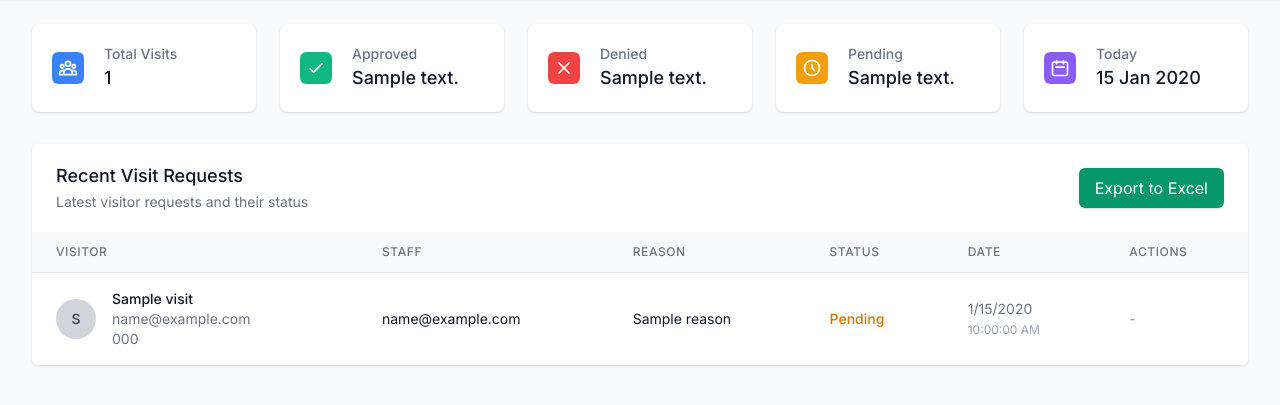
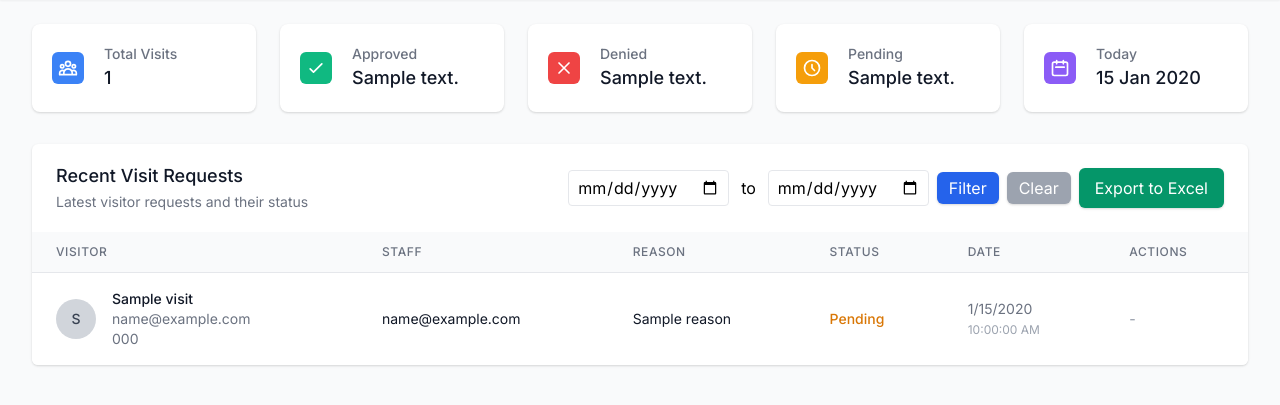
Before and after one commit to femi-tobi/visitors-attendance--app, a Node server app: template views/admin/dashboard.ejs in a window 1280 px wide. Shown: the part 65-470 px from the top of the page. Run offline with Node 20, Linux system fonts and the light colour scheme; the template is opened without the code that fills it: most values are stand-ins (such as "Sample title", 1, 10 or a date in 2020); some libraries are stand-ins or nearby versions.

Commit message:
filter content

```diff
--- a/views/admin/dashboard.ejs
+++ b/views/admin/dashboard.ejs
@@ -127,12 +127,19 @@
 
     <!-- Recent Visits Table -->
     <div class="bg-white shadow overflow-hidden sm:rounded-md">
-      <div class="px-4 py-5 sm:px-6 flex justify-between items-center">
+      <div class="px-4 py-5 sm:px-6 flex flex-col md:flex-row md:justify-between md:items-center gap-4">
         <div>
           <h3 class="text-lg leading-6 font-medium text-gray-900">Recent Visit Requests</h3>
           <p class="mt-1 max-w-2xl text-sm text-gray-500">Latest visitor requests and their status</p>
         </div>
-        <button id="exportExcelBtn" class="bg-green-600 hover:bg-green-700 text-white px-4 py-2 rounded-md shadow focus:outline-none focus:ring-2 focus:ring-green-500 focus:ring-offset-2">Export to Excel</button>
+        <div class="flex flex-col md:flex-row gap-2 items-center">
+          <input type="date" id="startDate" class="border rounded px-2 py-1" />
+          <span class="mx-1">to</span>
+          <input type="date" id="endDate" class="border rounded px-2 py-1" />
+          <button id="filterDateBtn" class="bg-blue-600 hover:bg-blue-700 text-white px-3 py-1 rounded-md shadow focus:outline-none focus:ring-2 focus:ring-blue-500 focus:ring-offset-2">Filter</button>
+          <button id="clearFilterBtn" class="bg-gray-400 hover:bg-gray-500 text-white px-3 py-1 rounded-md shadow focus:outline-none focus:ring-2 focus:ring-gray-500 focus:ring-offset-2">Clear</button>
+          <button id="exportExcelBtn" class="bg-green-600 hover:bg-green-700 text-white px-4 py-2 rounded-md shadow focus:outline-none focus:ring-2 focus:ring-green-500 focus:ring-offset-2">Export to Excel</button>
+        </div>
       </div>
       <div class="overflow-x-auto">
         <table id="visitsTable" class="min-w-full divide-y divide-gray-200">
@@ -203,5 +210,42 @@
     var wb = XLSX.utils.table_to_book(table, {sheet: "Visits"});
     XLSX.writeFile(wb, 'visits.xlsx');
   });
+
+  // Date filter logic
+  document.getElementById('filterDateBtn').addEventListener('click', function () {
+    var start = document.getElementById('startDate').value;
+    var end = document.getElementById('endDate').value;
+    var rows = document.querySelectorAll('#visitsTable tbody tr');
+    rows.forEach(function(row) {
+      var dateCell = row.querySelector('td:nth-child(5)');
+      if (!dateCell) return;
+      var dateText = dateCell.childNodes[0].textContent.trim();
+      if (!dateText || dateText === 'Unknown') {
+        row.style.display = '';
+        return;
+      }
+      var rowDate = new Date(dateText);
+      var show = true;
+      if (start) {
+        var startDate = new Date(start);
+        if (rowDate < startDate) show = false;
+      }
+      if (end) {
+        var endDate = new Date(end);
+        // Add 1 day to endDate to make it inclusive
+        endDate.setDate(endDate.getDate() + 1);
+        if (rowDate >= endDate) show = false;
+      }
+      row.style.display = show ? '' : 'none';
+    });
+  });
+  document.getElementById('clearFilterBtn').addEventListener('click', function () {
+    document.getElementById('startDate').value = '';
+    document.getElementById('endDate').value = '';
+    var rows = document.querySelectorAll('#visitsTable tbody tr');
+    rows.forEach(function(row) {
+      row.style.display = '';
+    });
+  });
 </script>
 </html>
```
